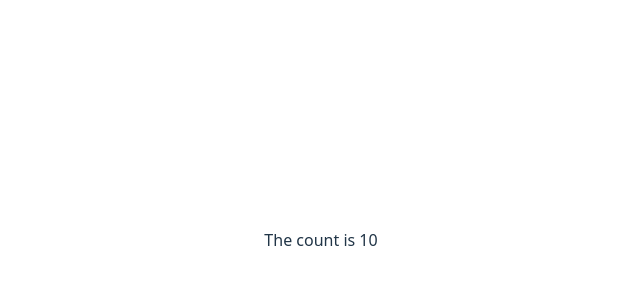
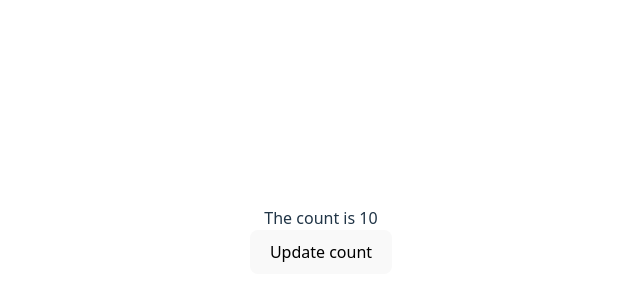
Before and after one commit to Bhavna1312/Learning-React, a React (Vite) app in the folder state-intro/state-intro/: page / in a window 1280 px wide. Shown: the part 160-460 px from the top of the page, without its empty margins (319-959 px from the left). Built offline with nearby package versions, Linux system fonts and the light colour scheme.

Commit message:
feat: Add counter state and display in App.jsx

```diff
--- a/state-intro/state-intro/src/App.jsx
+++ b/state-intro/state-intro/src/App.jsx
@@ -9,6 +9,13 @@ function App() {
   return (
     <>
       <div>The count is {count}</div>
+      <button
+        onClick={() => {
+          setCount();
+        }}
+      >
+        Update count
+      </button>
     </>
   );
 }
```
